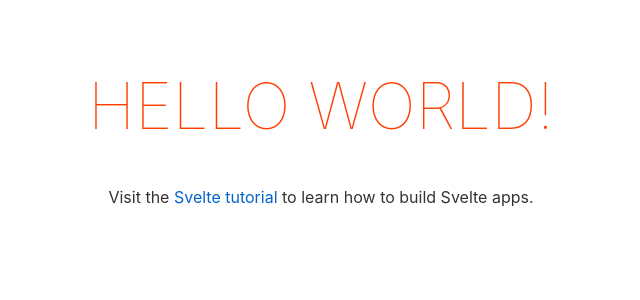
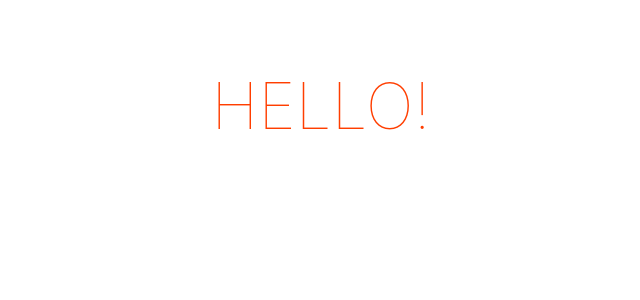
Before and after one commit to henil0604/v2.starter.sveltejs, a Svelte app: page / in a window 1280 px wide. Shown: the top 300 px of the page, without its empty margins (319-959 px from the left). Built offline with nearby package versions, Linux system fonts and the light colour scheme.

Commit message:
refector: removed extra text

```diff
--- a/src/App.svelte
+++ b/src/App.svelte
@@ -1,10 +1,8 @@
 <script>
-	export let name;
 </script>
 
 <main>
-	<h1>Hello {name}!</h1>
-	<p>Visit the <a href="https://svelte.dev/tutorial">Svelte tutorial</a> to learn how to build Svelte apps.</p>
+	<h1>Hello!</h1>
 </main>
 
 <style>
--- a/src/main.js
+++ b/src/main.js
@@ -4,9 +4,6 @@
 
 const app = new App({
 	target: document.body,
-	props: {
-		name: 'world'
-	}
 });
 
 export default app;
```
